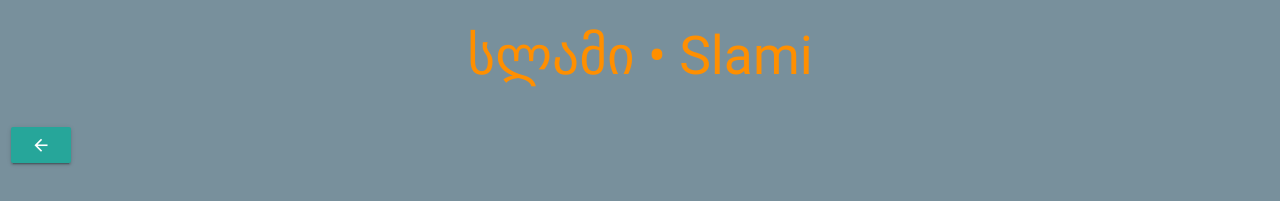
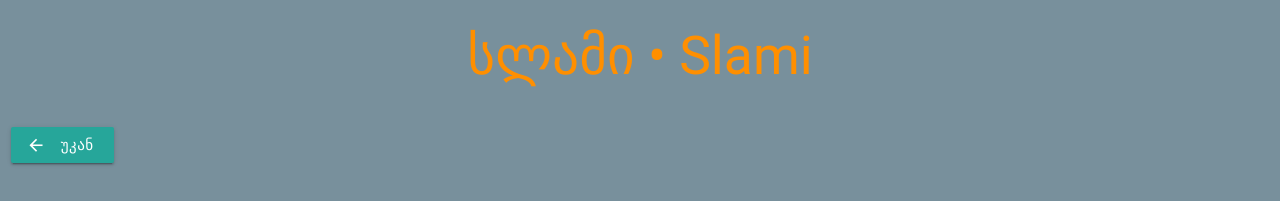
Before and after one commit to Nikaoto/Slami, a React (Create React App) app: page / in a window 1280 px wide. Shown: the top 201 px of the page. Built offline with nearby package versions, Linux system fonts and the light colour scheme; grey boxes are pictures that could not be loaded; a web font is replaced by a local one.

Commit message:
add text to file input and fix its style; add text to SecondPage back btn

```diff
--- a/src/components/FirstPage/FirstPage.js
+++ b/src/components/FirstPage/FirstPage.js
@@ -160,9 +160,9 @@ class FirstPage extends Component {
             <div id="file-upload" className="col s8">
               <form action="#">
                 <div className="file-field input-field">
-                  <div className="btn">
+                  <div className="btn" style={{ display: "flex", paddingLeft: 20, paddingRight: 20 }}>
                     <i className="material-icons">file_upload</i>
-                    {/*<span>ამოირჩიე ფაილები</span>*/}
+                    <span style={{ alignSelf: "center", marginLeft: 15 }} >ამოირჩიე ფაილები</span>
                     <input type="file" multiple onChange={(e) => this.onFileUpload(e)}/>
                   </div>
                   <div className="file-path-wrapper">
--- a/src/components/SecondPage/SecondPage.js
+++ b/src/components/SecondPage/SecondPage.js
@@ -37,7 +37,7 @@ export default class SecondPage extends Component {
 
         {/* Back Button */}
         <div style={{ marginBottom: 40 }} className="col s1">
-          <Button onClick={this.onBackButtonClick} iconLeft={"arrow_back"} />
+          <Button onClick={this.onBackButtonClick} text={"უკან"} iconLeft={"arrow_back"} />
         </div>
 
         <div className="col s12">
```
